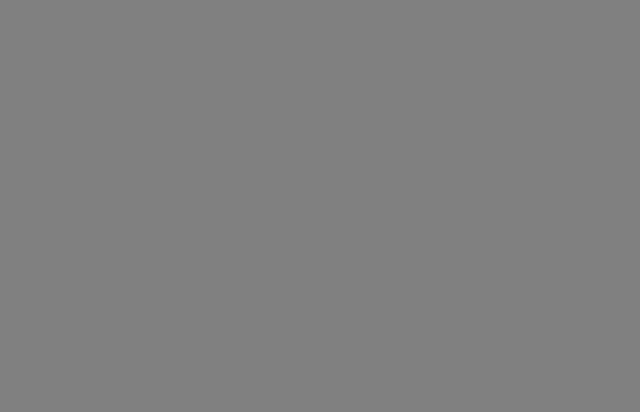
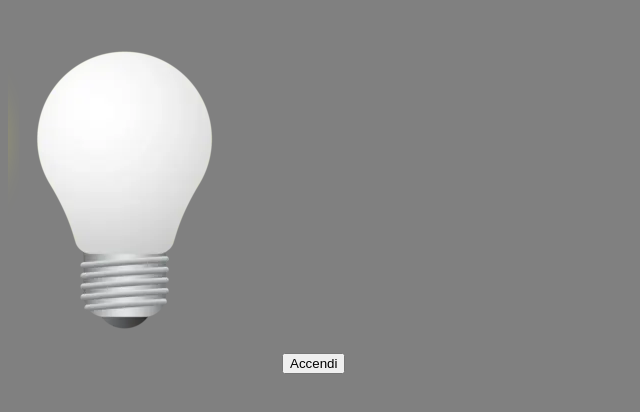
Before and after one commit to AgostaSalvatore/js-dom-1, a plain HTML site: page index.html in a window 1280 px wide. Shown: the whole page, without its empty margins (0-640 px from the left). Drawn offline with Linux system fonts and the light colour scheme.

Commit message:
Add lampadina interface with image and toggle button; configure live server settings

```diff
--- a/index.html
+++ b/index.html
@@ -7,7 +7,10 @@
 </head>
 <body style="background-color: grey;">
 
-
+    <div>
+        <img id="lampadina" src="./img/white_lamp.png" alt="lampadina" id="lampadina">
+        <button id="btn-on-off">Accendi</button>
+    </div>
 
     <script src="./js/script.js"></script>
 </body>
```
